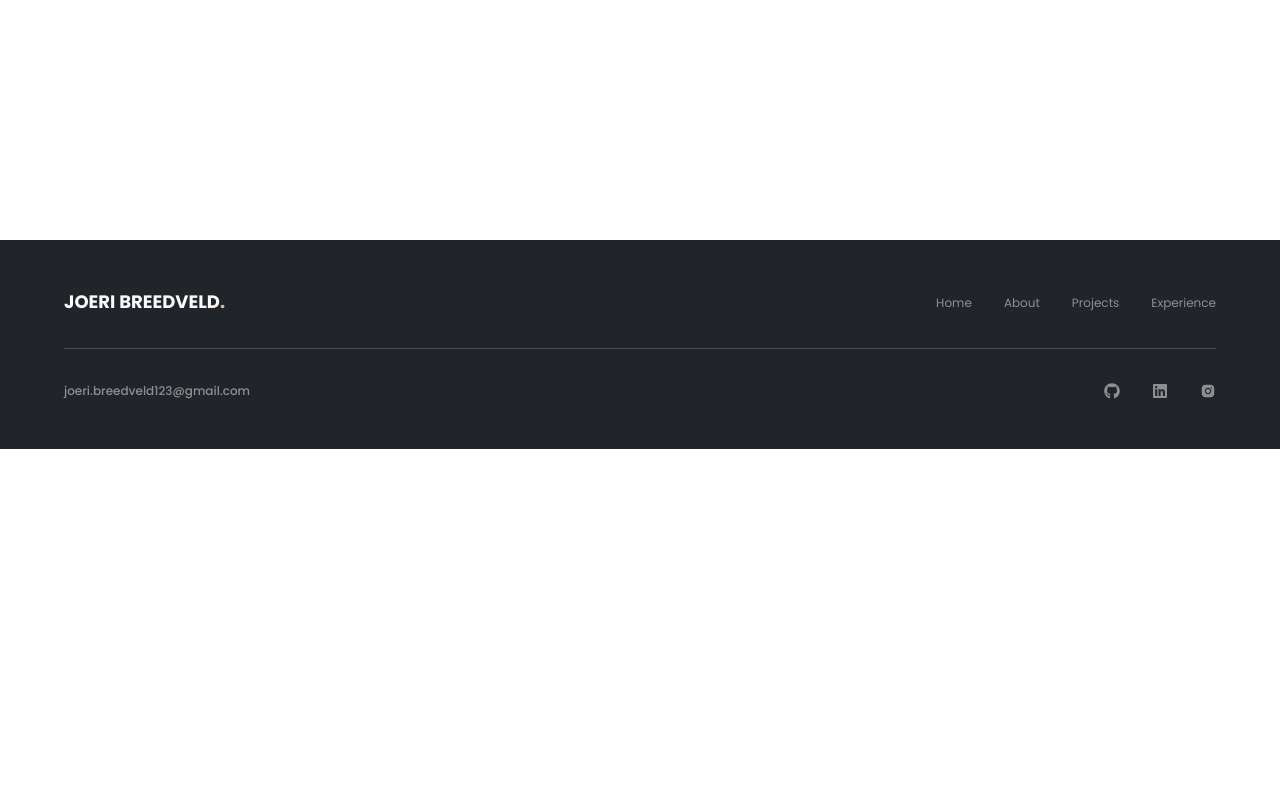
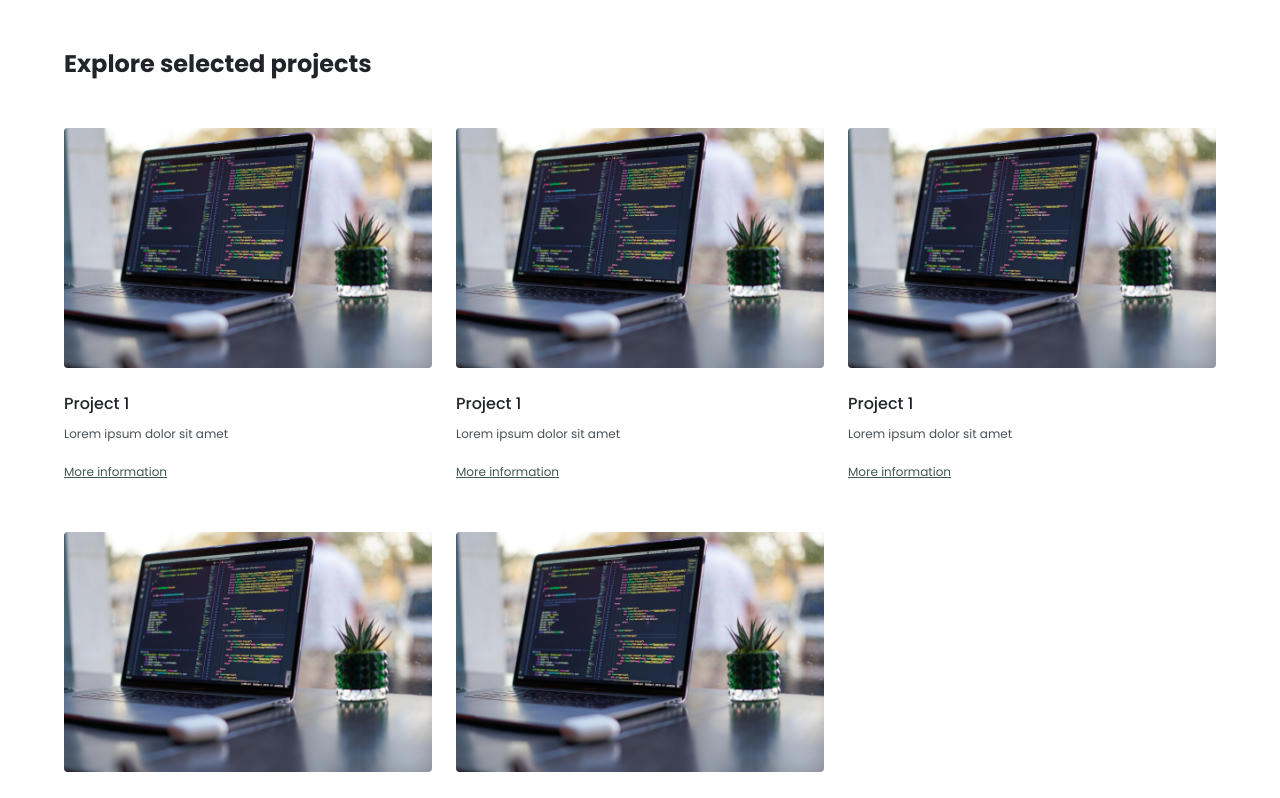
Before and after one commit to joeribreedveld/portfolio-website-v6, a Next.js app: page / in a window 1280 px wide. Shown: the part 560-1358 px from the top of the page. Before the commit the page ends 1009 px from the top, so only its background shows below. Built offline with nearby package versions, Linux system fonts and the light colour scheme.

Commit message:
feat(projects): make projects section and add tests

```diff
--- a/src/components/common/Navbar/Navbar.tsx
+++ b/src/components/common/Navbar/Navbar.tsx
@@ -8,9 +8,9 @@ const Navbar = () => (
   <nav className="page-width flex items-center justify-between py-8">
     <section>
       <Link href="/">
-        <h2 className="font-bold text-[#F8F9FA]">
+        <h3 className="font-bold text-[#F8F9FA]">
           JOERI BREEDVELD<span className="text-[#DDBEA9]">.</span>
-        </h2>
+        </h3>
       </Link>
     </section>
     <section className="hidden md:block">
--- /dev/null
+++ b/src/components/sections/Projects/Projects.tsx
@@ -0,0 +1,67 @@
+// Imports
+
+import Image from "next/image";
+import Link from "next/link";
+
+// Functions
+const Projects = () => (
+  <section className="page-width section-padding-y flex flex-col gap-12">
+    <h2 className="text-2xl font-bold text-[#212529]">
+      Explore selected projects
+    </h2>
+    <ul className="grid gap-y-12 gap-x-6 sm:grid-cols-2 lg:grid-cols-3">
+      <Project
+        title="Project 1"
+        description="Lorem ipsum dolor sit amet"
+        href="/"
+        image="/img/projects/project-1.jpg"
+      />
+      <Project
+        title="Project 1"
+        description="Lorem ipsum dolor sit amet"
+        href="/"
+        image="/img/projects/project-1.jpg"
+      />
+      <Project
+        title="Project 1"
+        description="Lorem ipsum dolor sit amet"
+        href="/"
+        image="/img/projects/project-1.jpg"
+      />
+      <Project
+        title="Project 1"
+        description="Lorem ipsum dolor sit amet"
+        href="/"
+        image="/img/projects/project-1.jpg"
+      />
+      <Project
+        title="Project 1"
+        description="Lorem ipsum dolor sit amet"
+        href="/"
+        image="/img/projects/project-1.jpg"
+      />
+    </ul>
+  </section>
+);
+
+const Project = ({ title, description, href, image }: IProjectProps) => (
+  <li>
+    <article className="flex flex-col gap-6">
+      <div className="relative h-[15rem]">
+        <Image src={image} alt={title} className="rounded object-cover" fill />
+      </div>
+      <section className="flex flex-col gap-4">
+        <section className="flex flex-col gap-2">
+          <h4 className="font-medium text-[#212529]">{title}</h4>
+          <p className="text-xs text-[#495057]">{description}</p>
+        </section>
+        <Link href={href} className="text-xs text-[#40594D] underline">
+          More information
+        </Link>
+      </section>
+    </article>
+  </li>
+);
+
+// Exports
+export default Projects;
--- a/src/pages/index.tsx
+++ b/src/pages/index.tsx
@@ -4,6 +4,7 @@ import Head from "next/head";
 import Footer from "~/components/common/Footer/Footer";
 import Navbar from "~/components/common/Navbar/Navbar";
 import Hero from "~/components/sections/Hero/Hero";
+import Projects from "~/components/sections/Projects/Projects";
 
 // Functions
 const Home: NextPage = () => (
@@ -16,6 +17,7 @@ const Home: NextPage = () => (
     </header>
     <main className="min-h-screen">
       <Hero />
+      <Projects />
     </main>
     <Footer />
   </>
--- a/src/styles/globals.css
+++ b/src/styles/globals.css
@@ -14,7 +14,15 @@
     }
 
     h2 {
-        @apply text-lg leading-10
+        @apply text-2xl leading-10
+    }
+
+    h3 {
+        @apply text-lg leading-6
+    }
+
+    h4 {
+        @apply font-medium text-base
     }
 
     p {
```
Also changed, not shown: src/components/sections/Projects/Projects.types.ts (added, +7 -0 lines), public/img/projects/project-1.jpg (added).
